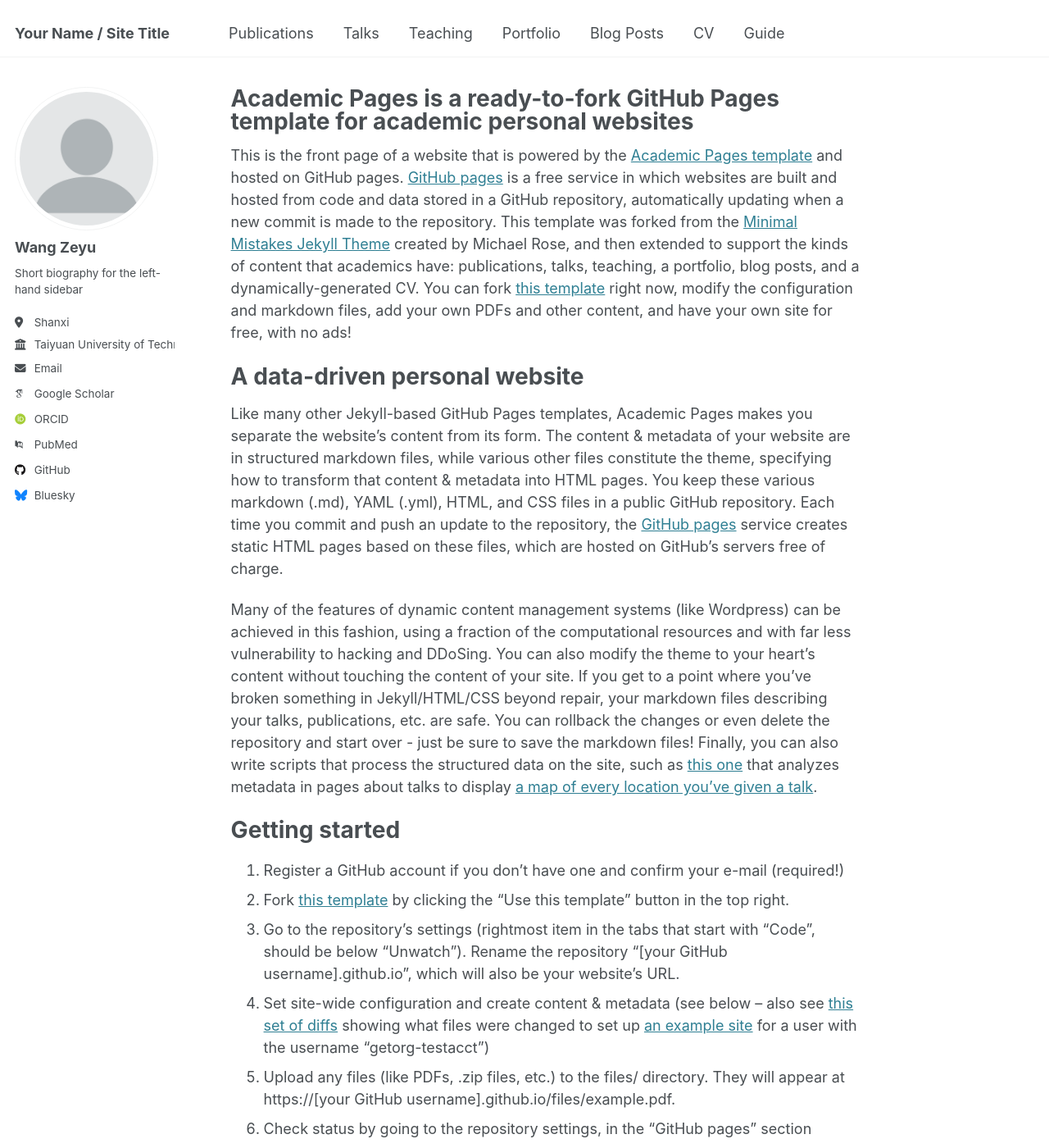
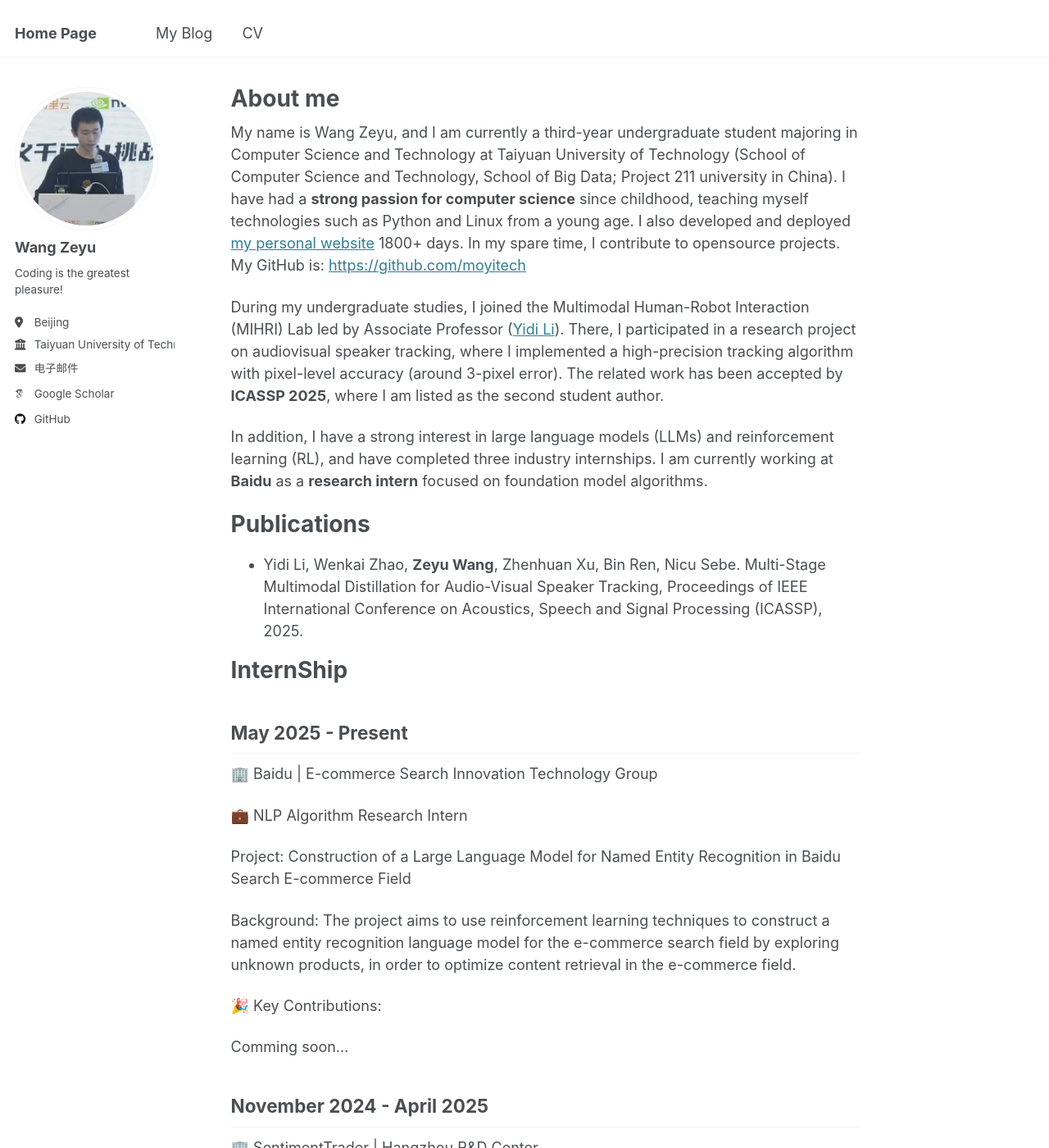
Before and after one commit to moyitech/moyitech.github.io, a Jekyll site: the page built from _pages/about.md, in a window 1280 px wide and 1400 px high. Shown: the whole window at 82% size. Built offline with Jekyll 4.4.1, drawn with Linux system fonts in a browser that asks for light colours; some web fonts are replaced; some of the changed text lies outside the part shown.

Commit message:
first init

```diff
--- a/_config.yml
+++ b/_config.yml
@@ -7,9 +7,9 @@
 # server process.
 
 # Basic Site Settings
-locale                   : "en-US"
+locale                   : "zh-CN"
 site_theme               : "default"
-title                    : "Your Name / Site Title"
+title                    : "Home Page"
 title_separator          : "-"
 name                     : &name "Wang Zeyu"
 description              : &description "An undergraduate student from Taiyuan University of Technology"
@@ -22,35 +22,35 @@ repository               : "moyitech/moyitech.github.io"
 #               Additional customization can be done by editing /_includes/author-profile.html
 author:
   # Biographic information
-  avatar           : "profile.png"
+  avatar           : "wzy.png"
   name             : "Wang Zeyu"
   pronouns         : # example: "she/her"
-  bio              : "Short biography for the left-hand sidebar"
-  location         : "Shanxi"
+  bio              : "Coding is the greatest pleasure!"
+  location         : "Beijing"
   employer         : "Taiyuan University of Technology"
   uri              : # URL
   email            : "admin@9998k.cn"
 
   # Academic websites
   arxiv            : # URL - Update with the correct link to your profile
-  googlescholar    : "https://scholar.google.com/"
+  googlescholar    : "https://scholar.google.com/citations?user=fC9fhY8AAAAJ"
   impactstory      : # URL
-  orcid            : "http://orcid.org/yourorcidurl"
+  # orcid            : "http://orcid.org/yourorcidurl"
   semantic         : # URL
-  pubmed           : "https://www.ncbi.nlm.nih.gov/pubmed/?"
+  # pubmed           : "https://www.ncbi.nlm.nih.gov/pubmed/?"
   researchgate     : # URL
   scopus           : # URL
 
   # Repositories and software development
-  bitbucket        : # Username - Update with your username on the site
-  codepen          : # Username
-  dribbble         : # Username
-  github           : "academicpages"
-  kaggle           : # Username
-  stackoverflow    : # User number or user number and name (i.e., use "1" or "1/jeff-atwood")
+  # bitbucket        : # Username - Update with your username on the site
+  # codepen          : # Username
+  # dribbble         : # Username
+  github           : "moyitech"
+  # kaggle           : # Username
+  # stackoverflow    : # User number or user number and name (i.e., use "1" or "1/jeff-atwood")
 
   # Social media
-  bluesky          : "bsky.app" # Replace this with you Bluesky username
+  # bluesky          : "bsky.app" # Replace this with you Bluesky username
   facebook         : # Username
   flickr           : # Username
   foursquare       : # Username
--- a/_pages/about.md
+++ b/_pages/about.md
@@ -1,49 +1,87 @@
 ---
 permalink: /
-title: "Academic Pages is a ready-to-fork GitHub Pages template for academic personal websites"
+title: "About me"
 author_profile: true
 redirect_from:
   - /about/
   - /about.html
 ---
 
-This is the front page of a website that is powered by the [Academic Pages template](https://github.com/academicpages/academicpages.github.io) and hosted on GitHub pages. [GitHub pages](https://pages.github.com) is a free service in which websites are built and hosted from code and data stored in a GitHub repository, automatically updating when a new commit is made to the repository. This template was forked from the [Minimal Mistakes Jekyll Theme](https://mmistakes.github.io/minimal-mistakes/) created by Michael Rose, and then extended to support the kinds of content that academics have: publications, talks, teaching, a portfolio, blog posts, and a dynamically-generated CV. You can fork [this template](https://github.com/academicpages/academicpages.github.io) right now, modify the configuration and markdown files, add your own PDFs and other content, and have your own site for free, with no ads!
+My name is Wang Zeyu, and I am currently a third-year undergraduate student majoring in Computer Science and Technology at Taiyuan University of Technology (School of Computer Science and Technology, School of Big Data; Project 211 university in China).
+I have had a **strong passion for computer science** since childhood, teaching myself technologies such as Python and Linux from a young age. I also developed and deployed [my personal website](https://www.9998k.cn) 1800+ days. In my spare time, I contribute to opensource projects. My GitHub is: [https://github.com/moyitech](https://github.com/moyitech)
 
-A data-driven personal website
-======
-Like many other Jekyll-based GitHub Pages templates, Academic Pages makes you separate the website's content from its form. The content & metadata of your website are in structured markdown files, while various other files constitute the theme, specifying how to transform that content & metadata into HTML pages. You keep these various markdown (.md), YAML (.yml), HTML, and CSS files in a public GitHub repository. Each time you commit and push an update to the repository, the [GitHub pages](https://pages.github.com/) service creates static HTML pages based on these files, which are hosted on GitHub's servers free of charge.
+During my undergraduate studies, I joined the Multimodal Human-Robot Interaction (MIHRI) Lab led by Associate Professor  ([Yidi Li](https://liyidi.github.io/)). There, I participated in a research project on audiovisual speaker tracking, where I implemented a high-precision tracking algorithm with pixel-level accuracy (around 3-pixel error). The related work has been accepted by **ICASSP 2025**, where I am listed as the second student author.
 
-Many of the features of dynamic content management systems (like Wordpress) can be achieved in this fashion, using a fraction of the computational resources and with far less vulnerability to hacking and DDoSing. You can also modify the theme to your heart's content without touching the content of your site. If you get to a point where you've broken something in Jekyll/HTML/CSS beyond repair, your markdown files describing your talks, publications, etc. are safe. You can rollback the changes or even delete the repository and start over - just be sure to save the markdown files! Finally, you can also write scripts that process the structured data on the site, such as [this one](https://github.com/academicpages/academicpages.github.io/blob/master/talkmap.ipynb) that analyzes metadata in pages about talks to display [a map of every location you've given a talk](https://academicpages.github.io/talkmap.html).
+In addition, I have a strong interest in large language models (LLMs) and reinforcement learning (RL), and have completed three industry internships. I am currently working at **Baidu** as a **research intern** focused on foundation model algorithms.
 
-Getting started
-======
-1. Register a GitHub account if you don't have one and confirm your e-mail (required!)
-1. Fork [this template](https://github.com/academicpages/academicpages.github.io) by clicking the "Use this template" button in the top right.
-1. Go to the repository's settings (rightmost item in the tabs that start with "Code", should be below "Unwatch"). Rename the repository "[your GitHub username].github.io", which will also be your website's URL.
-1. Set site-wide configuration and create content & metadata (see below -- also see [this set of diffs](http://archive.is/3TPas) showing what files were changed to set up [an example site](https://getorg-testacct.github.io) for a user with the username "getorg-testacct")
-1. Upload any files (like PDFs, .zip files, etc.) to the files/ directory. They will appear at https://[your GitHub username].github.io/files/example.pdf.
-1. Check status by going to the repository settings, in the "GitHub pages" section
+# Publications
+- Yidi Li, Wenkai Zhao, **Zeyu Wang**, Zhenhuan Xu, Bin Ren, Nicu Sebe. Multi-Stage Multimodal Distillation for Audio-Visual Speaker Tracking, Proceedings of IEEE International Conference on Acoustics, Speech and Signal Processing (ICASSP), 2025.
 
-Site-wide configuration
-------
-The main configuration file for the site is in the base directory in [_config.yml](https://github.com/academicpages/academicpages.github.io/blob/master/_config.yml), which defines the content in the sidebars and other site-wide features. You will need to replace the default variables with ones about yourself and your site's github repository. The configuration file for the top menu is in [_data/navigation.yml](https://github.com/academicpages/academicpages.github.io/blob/master/_data/navigation.yml). For example, if you don't have a portfolio or blog posts, you can remove those items from that navigation.yml file to remove them from the header.
 
-Create content & metadata
-------
-For site content, there is one markdown file for each type of content, which are stored in directories like _publications, _talks, _posts, _teaching, or _pages. For example, each talk is a markdown file in the [_talks directory](https://github.com/academicpages/academicpages.github.io/tree/master/_talks). At the top of each markdown file is structured data in YAML about the talk, which the theme will parse to do lots of cool stuff. The same structured data about a talk is used to generate the list of talks on the [Talks page](https://academicpages.github.io/talks), each [individual page](https://academicpages.github.io/talks/2012-03-01-talk-1) for specific talks, the talks section for the [CV page](https://academicpages.github.io/cv), and the [map of places you've given a talk](https://academicpages.github.io/talkmap.html) (if you run this [python file](https://github.com/academicpages/academicpages.github.io/blob/master/talkmap.py) or [Jupyter notebook](https://github.com/academicpages/academicpages.github.io/blob/master/talkmap.ipynb), which creates the HTML for the map based on the contents of the _talks directory).
+# InternShip
+## May 2025 - Present
+🏢 Baidu \| E-commerce Search Innovation Technology Group
 
-**Markdown generator**
+💼 NLP Algorithm Research Intern
 
-The repository includes [a set of Jupyter notebooks](https://github.com/academicpages/academicpages.github.io/tree/master/markdown_generator
-) that converts a CSV containing structured data about talks or presentations into individual markdown files that will be properly formatted for the Academic Pages template. The sample CSVs in that directory are the ones I used to create my own personal website at stuartgeiger.com. My usual workflow is that I keep a spreadsheet of my publications and talks, then run the code in these notebooks to generate the markdown files, then commit and push them to the GitHub repository.
+Project: Construction of a Large Language Model for Named Entity Recognition in Baidu Search E-commerce Field
 
-How to edit your site's GitHub repository
-------
-Many people use a git client to create files on their local computer and then push them to GitHub's servers. If you are not familiar with git, you can directly edit these configuration and markdown files directly in the github.com interface. Navigate to a file (like [this one](https://github.com/academicpages/academicpages.github.io/blob/master/_talks/2012-03-01-talk-1.md) and click the pencil icon in the top right of the content preview (to the right of the "Raw | Blame | History" buttons). You can delete a file by clicking the trashcan icon to the right of the pencil icon. You can also create new files or upload files by navigating to a directory and clicking the "Create new file" or "Upload files" buttons.
+Background: The project aims to use reinforcement learning techniques to construct a named entity recognition language model for the e-commerce search field by exploring unknown products, in order to optimize content retrieval in the e-commerce field.
 
-Example: editing a markdown file for a talk
-![Editing a markdown file for a talk](/images/editing-talk.png)
+🎉 Key Contributions:
 
-For more info
-------
-More info about configuring Academic Pages can be found in [the guide](https://academicpages.github.io/markdown/), the [growing wiki](https://github.com/academicpages/academicpages.github.io/wiki), and you can always [ask a question on GitHub](https://github.com/academicpages/academicpages.github.io/discussions). The [guides for the Minimal Mistakes theme](https://mmistakes.github.io/minimal-mistakes/docs/configuration/) (which this theme was forked from) might also be helpful.
+Comming soon...
+
+## November 2024 - April  2025
+🏢 SentimentTrader \| Hangzhou R&D Center
+
+💼 AI Agent Algorithm Intern
+
+Project: Construction of Intent Recognition and Intelligent Customer Service Large Model in the Financial Domain
+
+Background:  This company is an information service provider in the financial sector. Currently, it is offering its clients AI Agent services that include investment advice.
+
+🎉 Key Contributions:
+
+🤖 A professional AI Agent has been constructed, with the following details:
+  1. RAG system: By using the analysis articles provided by professional analysts within the station, it offers accurate QA services to users.
+  2. Agent System: Based on the user's intention, the GPT is used to perform continuous page operations for the backtesting tool.
+
+## December 2023 - June 2024
+🏢 Strikingly \| Hangzhou R&D Center
+
+💼 RAG System Development Intern
+
+Project: Build a multilingual and multi-functional RAG dialogue translation system.
+
+Background:  This company offers services globally, but the majority of its customer service staff are in English, and there are many technical terms in the conversations. Therefore, an AI Agent is needed to assist them in completing reliable translation tasks.
+
+🎉 Key Contributions:
+
+I mainly developed two AIGC applications based on GPT-4:
+  1. Customized Translation: Using the RAG (Retrieval-Augmented Generation) architecture concept, Milvus vector database and specific domain international vocabulary library, we achieved precise translation output for complex context conversations, with the results presented in structured JSON format.
+  2. Customer Service Assistance QA: By segmenting and integrating document resources, using Agentic-RAG for real-time search and matching of relevant text fragments, we automatically generated targeted responses along with source text links, effectively empowering the customer service team to quickly and accurately answer user questions.
+
+# Competitions
+
++ 2023 National University Students' Mathematical Modeling   Competition \| Coder \| 🏆 National Second Prize
++ 2023 China Mobile Wutong Cup Big Data Competition \| Developer \| 🏆 National Third Prize \| Top10
++ 2023 Alibaba Cloud Tianchi AgentBuilder Challenge \| Team Leader & Developer \| 🏆 NVIDIA Technology Award
++ 2024 China University Students' Intelligent Lighting and Intelligent Wearable Innovation Competition \| Team Leader & Developer \| 🏆 National Special Prize
++ 2024 International Youth Artificial Intelligence Competition \| Team Leader & Developer \| 🏆 International First Prize
++ 2024 Global Campus Artificial Intelligence Algorithm Elite Competition \| Team Leader & Developer \| 🏆 National Second Prize
++ 2024 National University Students' Career Planning Competition \| 🏆 Top 1 of Taiyuan University of Technology
+
+
+# OpenSource Contribution
+
+## AI Opensource Learning Project
+
++ Self-LLM(Open Source Large Model User Guide): [https://github.com/datawhalechina/self-llm/](https://github.com/datawhalechina/self-llm/) \| Core Contributor \| 15.5k stars 🌟
++ Tiny-Universe \| [https://github.com/datawhalechina/tiny-universe](https://github.com/datawhalechina/tiny-universe) \| 2.9k stars 🌟
+
+## Mutuan AI
+
+We created this project to make the boring and difficult-to-understand algorithms of AI interesting, and to teach learners how to apply AI to real-life situations.
+
+ GitHub link :[https://github.com/YinHan-Zhang/Mutual-AI](https://github.com/YinHan-Zhang/Mutual-AI)
```
Also changed, not shown: _data/navigation.yml (+16 -13 lines), images/wzy.png (added), 1 other file.
